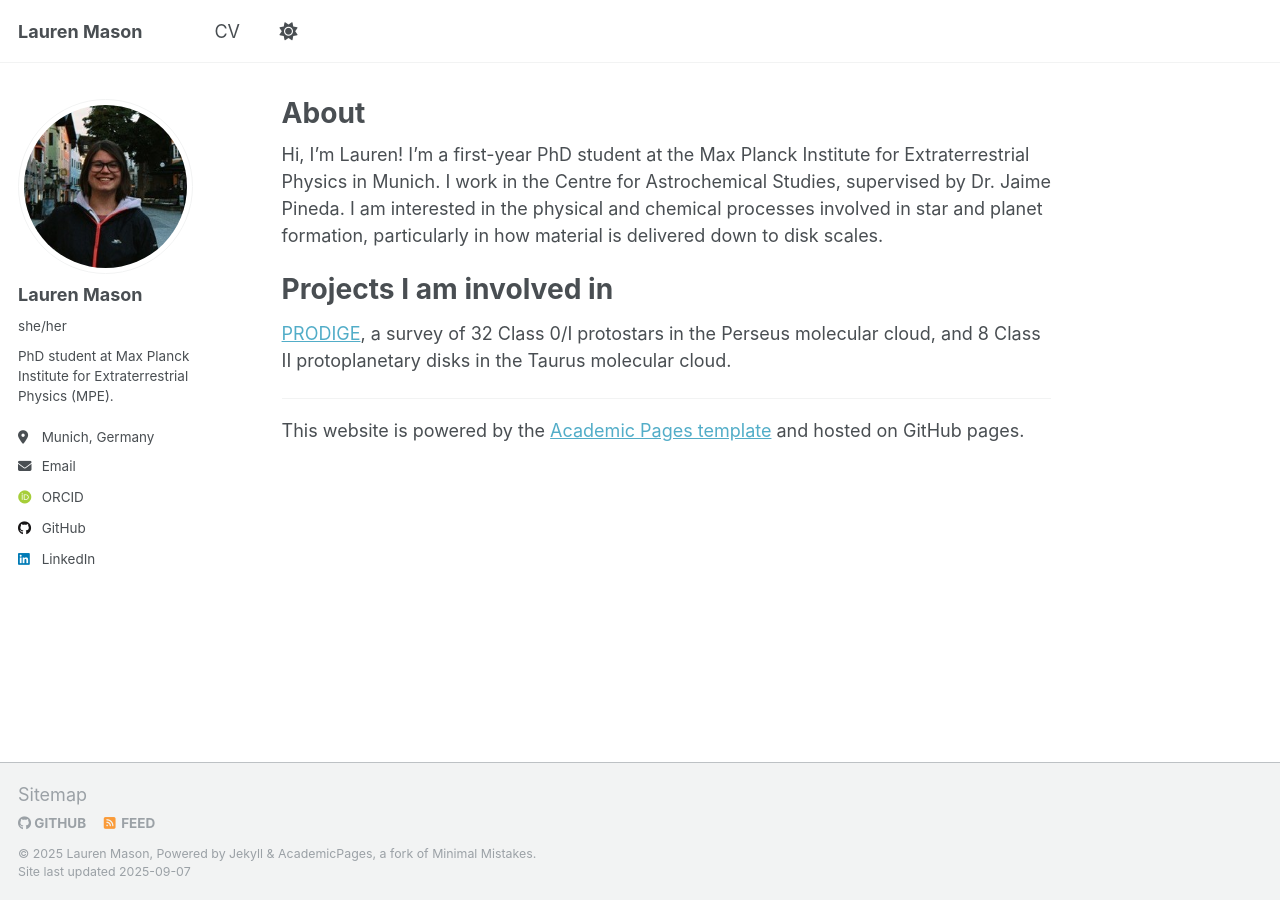
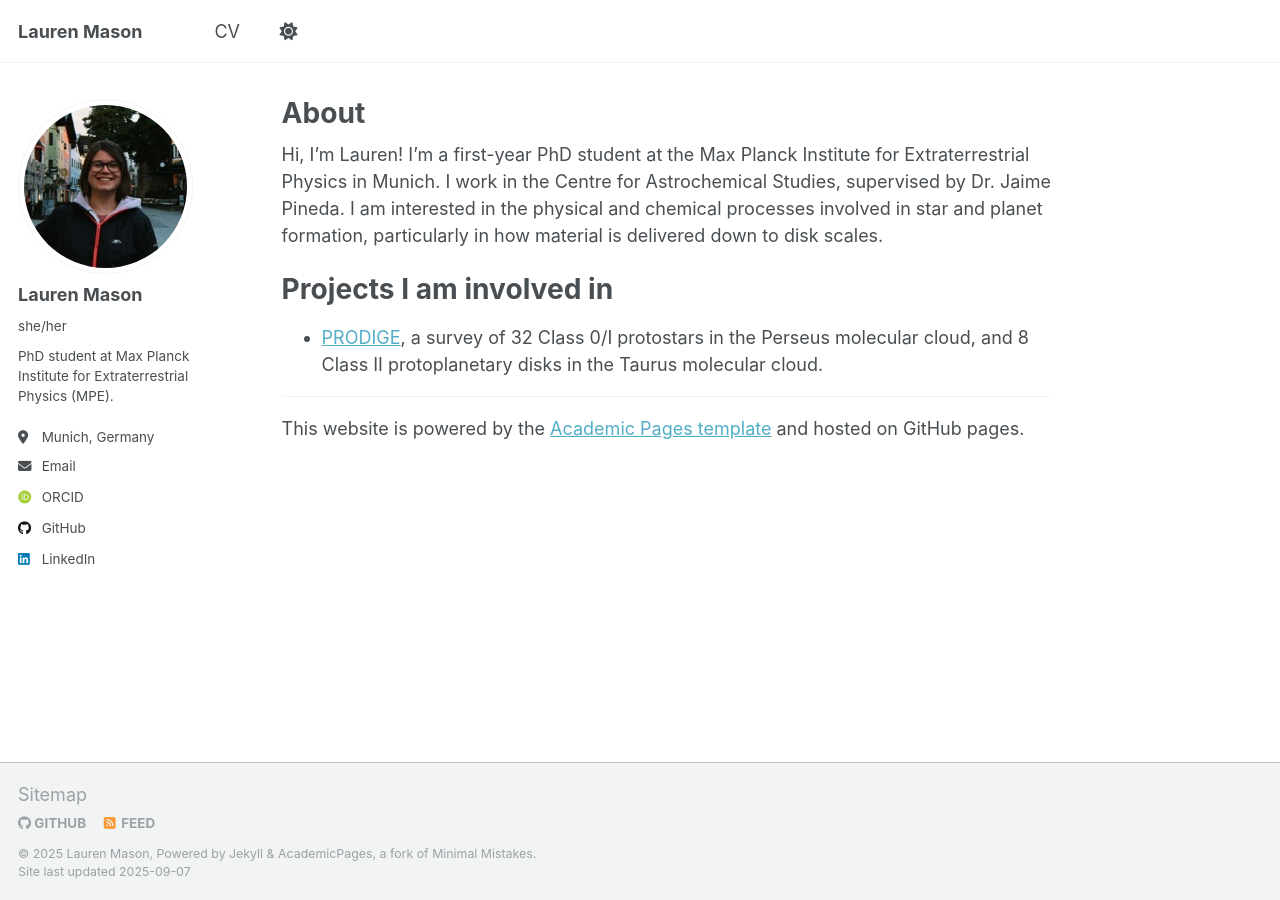
Before and after one commit to Lauren4476/Lauren4476.github.io, a Jekyll site: the page built from _pages/about.md, in a window 1280 px wide. Built offline with Jekyll 4.4.1, drawn with Linux system fonts in a browser that asks for light colours; some web fonts are replaced; a script that is not in the unit is left out.

```diff
--- a/_pages/about.md
+++ b/_pages/about.md
@@ -12,7 +12,7 @@ Hi, I'm Lauren! I'm a first-year PhD student at the Max Planck Institute for Ext
 Projects I am involved in
 =====
 
-[PRODIGE](https://noema-prodige.github.io/), a survey of 32 Class 0/I protostars in the Perseus molecular cloud, and 8 Class II protoplanetary disks in the Taurus molecular cloud.
+- [PRODIGE](https://noema-prodige.github.io/), a survey of 32 Class 0/I protostars in the Perseus molecular cloud, and 8 Class II protoplanetary disks in the Taurus molecular cloud.
 
 
 ---
```
